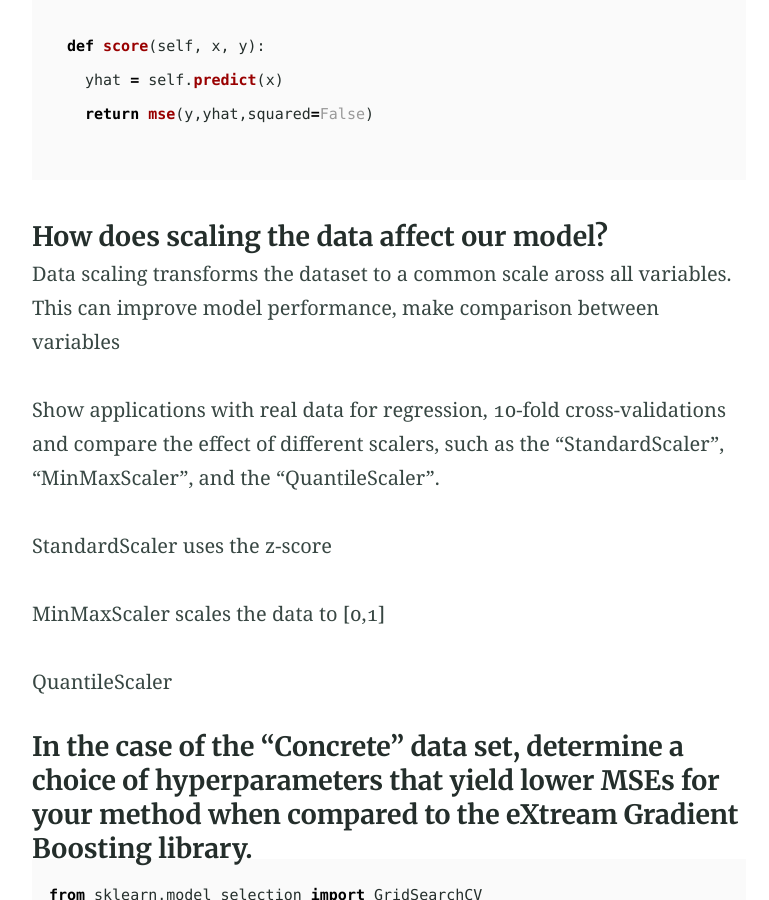
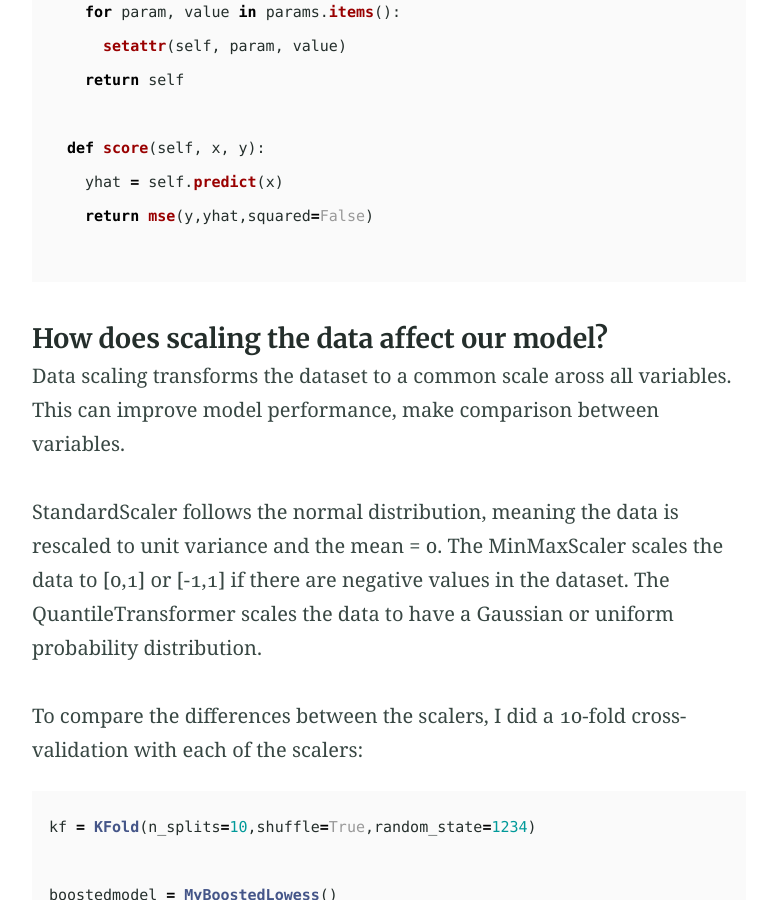
Before and after one commit to emxee333/data-440-capstone, a Jekyll site: the page built from _posts/2024-09-26-gradient-boosting.md, in a window 1280 px wide and 900 px high, scrolled down 2639 px. Shown: the whole window, without its empty margins (251-1020 px from the left). Built offline with Jekyll 4.4.1, drawn with Linux system fonts in a browser that asks for light colours; some of the changed text lies outside the part shown.

Commit message:
Update 2024-09-26-gradient-boosting.md

````diff
--- a/_posts/2024-09-26-gradient-boosting.md
+++ b/_posts/2024-09-26-gradient-boosting.md
@@ -14,9 +14,9 @@ image: "https://picsum.photos/2560/600?image=733"
 Gradient Boosting is an ensemble learning method, meaning it uses multiple models to improve its predictive performance. By training weak learner models
 iteratively, it seeks to improve performance by correcting the residuals in the previous model. The final prediction is the sum of all the individual predictions.
 
-Gradient Boosting can be prone to overfitting, so it's important to consider [something lmao].
+Gradient Boosting can be prone to overfitting due to its number of its iterations on training set errors and emphasis on outliers, so it's important to consider ways to mitigate overfitting our model. This can be done by introducing regularization or finetuning hyperparameters [1,2].
 
-In this particular implementation,  locally weighted regression method (Lowess class), and that allows a user-prescribed number of boosting steps.
+In this particular implementation, we have a locally weighted regression method ([Lowess class, I created in my previous project! ](https://emxee333.github.io/data-440-capstone//general/2024/09/13/proj1loess/)) that allows a user-prescribed number of boosting steps.
 
 ```python
 class MyBoostedLowess():
@@ -74,17 +74,47 @@ class MyBoostedLowess():
 ```
 
 #### How does scaling the data affect our model?
-Data scaling transforms the dataset to a common scale aross all variables. This can improve model performance, make comparison between variables
+Data scaling transforms the dataset to a common scale aross all variables. This can improve model performance, make comparison between variables.
 
-Show applications with real data for regression, 10-fold cross-validations and compare the effect of different scalers, such as the “StandardScaler”, “MinMaxScaler”, and the “QuantileScaler”.
+StandardScaler follows the normal distribution, meaning the data is rescaled to unit variance and the mean = 0. The MinMaxScaler scales the data to [0,1] or [-1,1] if there are negative values in the dataset. The QuantileTransformer scales the data to have a Gaussian or uniform probability distribution.
 
-StandardScaler uses the z-score
+To compare the differences between the scalers, I did a 10-fold cross-validation with each of the scalers:
 
-MinMaxScaler scales the data to [0,1]
+```python
+kf = KFold(n_splits=10,shuffle=True,random_state=1234)
 
-QuantileScaler
+boostedmodel = MyBoostedLowess()
+scalers = [StandardScaler(), MinMaxScaler(), QuantileTransformer()]
+rmse_dict= {'StandardScaler': None, 'MinMaxScaler': None, 'QuantileTransformer': None}
+rmse_keys= list(mse_dict.keys())
 
-#### In the case of the “Concrete” data set, determine a choice of hyperparameters that yield lower MSEs for your method when compared to the eXtream Gradient Boosting library.
+for i in range(len(scalers)):
+  scale = scalers[i]
+  for idxtrain, idxtest in kf.split(x):
+    xtrain = x[idxtrain]
+    ytrain = y[idxtrain]
+    ytest = y[idxtest]
+    xtest = x[idxtest]
+    xtrain = scale.fit_transform(xtrain)
+    xtest = scale.transform(xtest)
+
+    boostedmodel.fit(xtrain,ytrain)
+    yhat_lw = boostedmodel.predict(xtest)
+    rmse_dict[mse_keys[i]]=(root_mean_squared_error(ytest,yhat_lw))
+
+  print('The Cross-validated Root Mean Squared Error for Locally Weighted Regression with the scaler '+ rmse_keys[i] + ' is: ' \ str(np.mean(mse_dict[mse_keys[i]])))
+```
+
+The resulted output is as follows:
+The Cross-validated Root Mean Squared Error for Locally Weighted Regression with the scaler StandardScaler is: 26.710550810405948
+The Cross-validated Root Mean Squared Error for Locally Weighted Regression with the scaler MinMaxScaler is: 24.072497870070347
+The Cross-validated Root Mean Squared Error for Locally Weighted Regression with the scaler QuantileTransformer is: 23.13218421808465
+
+#### Hyperparameter Optimization and XGBoost Comparison
+
+Using the “Concrete” data set, we want determine a choice of hyperparameters that yield lower MSEs for your method when compared to the eXtream Gradient Boosting library.
+
+The XGBoost model [].
 
 ```python
 from sklearn.model_selection import GridSearchCV
````
Also changed, not shown: other parts of _posts/2024-09-26-gradient-boosting.md (+0 -1 lines).
